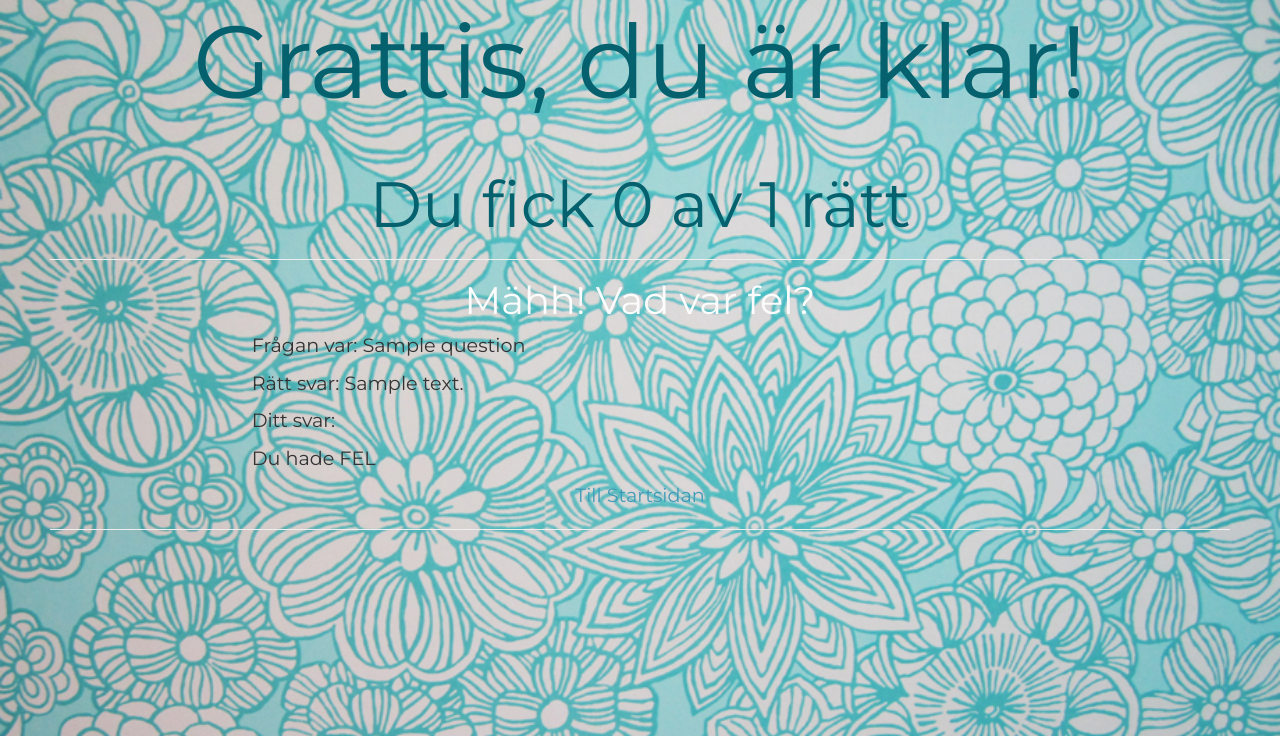
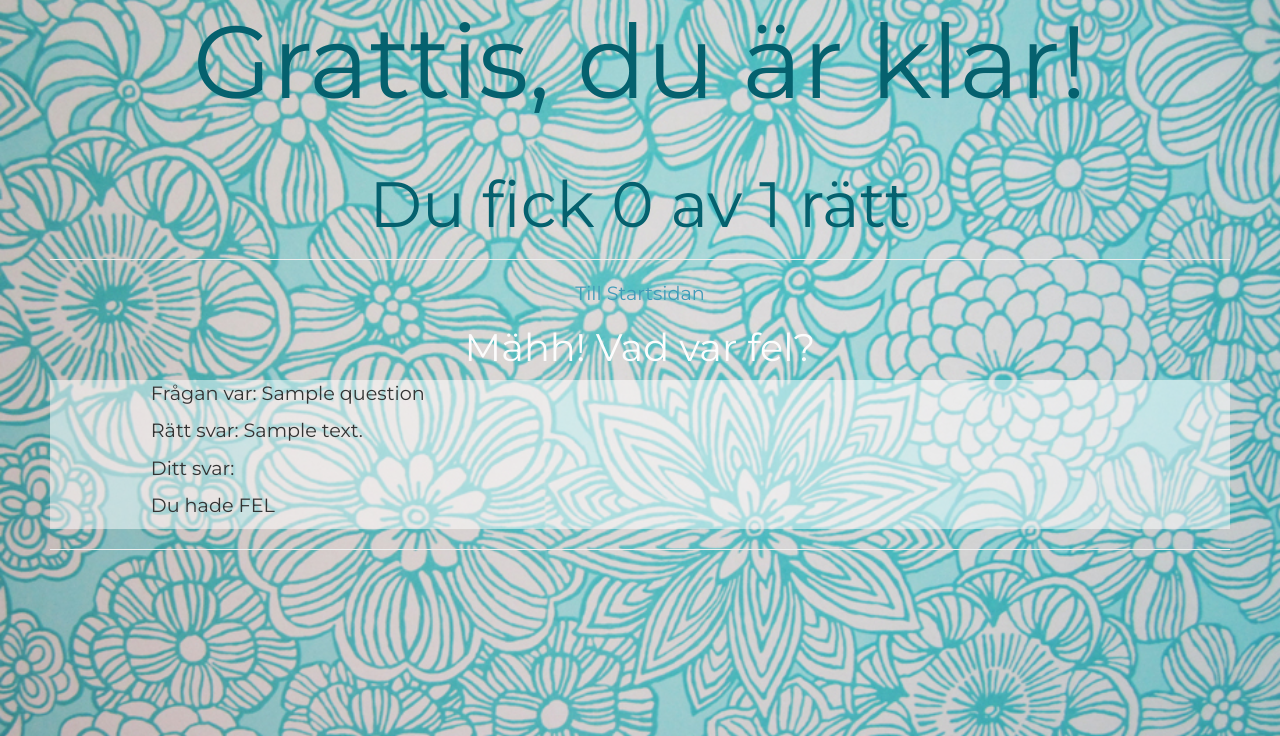
Before and after one commit to tiddelipoms/quizproject, a Django app: page /quiz/1/results/ in a window 1280 px wide. Shown: the part 64-800 px from the top of the page. Run offline with Django 3.2, Linux system fonts and the light colour scheme; tables that the repository leaves empty hold one stand-in row (values such as "Sample post"); some libraries are stand-ins or nearby versions.

Commit message:
fixat position relative for overlay

```diff
--- a/quiz/templates/quiz/quiz.html
+++ b/quiz/templates/quiz/quiz.html
@@ -20,7 +20,7 @@
 <hr>
 <div class="quiz-container">
 	<div class="overlay"></div>
-		<center>
+		<center style="position:relative">
 			<p>{{ quiz.description }}</p>
 		</center>
 </div>
--- a/quiz/templates/quiz/results.html
+++ b/quiz/templates/quiz/results.html
@@ -13,15 +13,16 @@
 <body>
 <h1>Grattis, du är klar! </h1><br>
 
-<div class="quiz-container">
 	<h2> Du fick {{ correct }} av {{total}} rätt </h2>
 	<hr>
-	{% if correct < total %}
+<center><p><a href="{% url 'start_page' %}">Till Startsidan</a></p></center>
+
+{% if correct < total %}
 	<h3>Mähh! Vad var fel?</h3>
-		<div class="results-container">
+<div class="quiz-container"><div class="overlay"></div>
 		<div class="row">
-		<div class="col-xs-2"></div>
-		<div class="col-xs-8">
+		<div class="col-xs-1"></div>
+		<div class="col-xs-10">
 			{% for question in questions %}
 				<p>Frågan var: {{ question.question }}</p>
 				<p>Rätt svar: {% if question.correct == 1 %} {{question.answer1}}{% endif %}
@@ -38,12 +39,9 @@
 				{% endif %}
 			{% endfor %}
 		</div>
-		<div class="col-xs-2"></div>
-		</div>
+		<div class="col-xs-1"></div>
 		</div>
 	{% endif %}
-
-<center><p><a href="{% url 'start_page' %}">Till Startsidan</a></p></center>
 </div>
 
 <hr>
--- a/static/style.css
+++ b/static/style.css
@@ -35,7 +35,8 @@ a {
     font-size: 1.5vw;
 }
 
-p {font-size: 1.5vw
+p {
+	font-size: 1.5vw
 }
 
 input[type=radio] {
```
Also changed, not shown: 1 other file.
